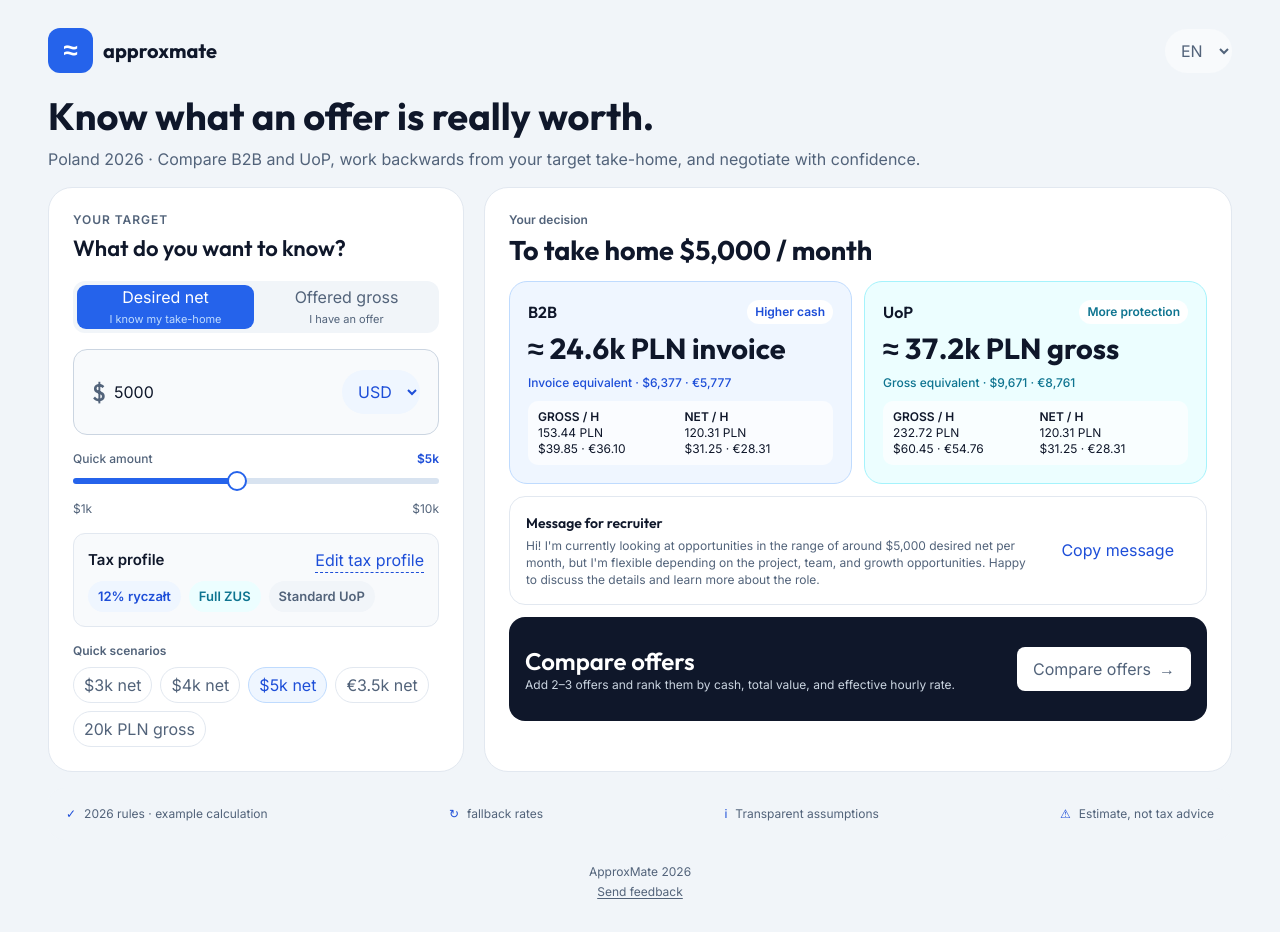
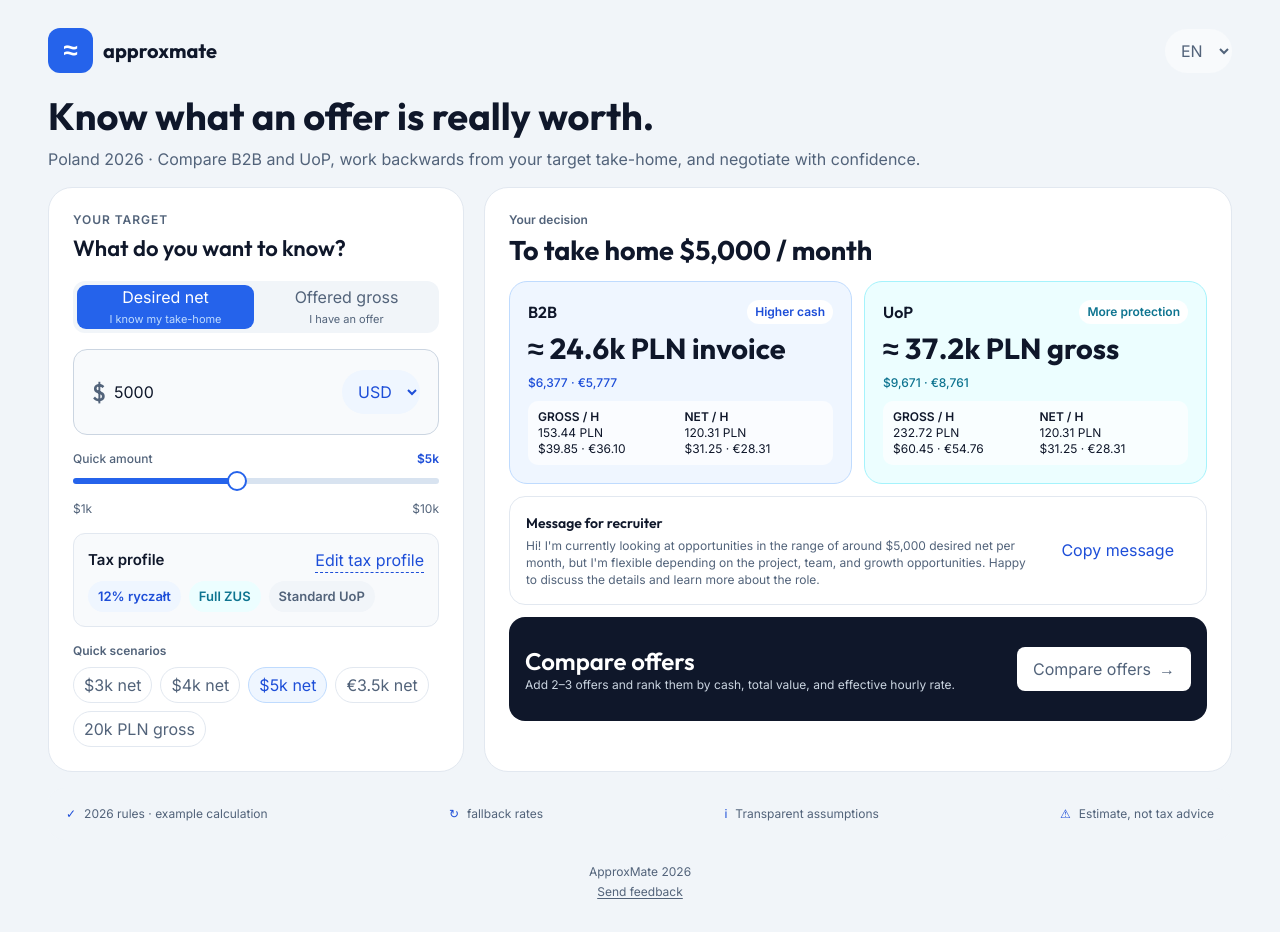
Before and after one commit to si13n/approx-mate, a React (Vite) app: page / in a window 1280 px wide. Built offline with nearby package versions, Linux system fonts and the light colour scheme; no server answers; the HTML template or start-up script is replaced by a standard one.

Commit message:
fix: remove duplicated take-home label from offer cards

```diff
--- a/src/components/calculator/OfferResultCard.tsx
+++ b/src/components/calculator/OfferResultCard.tsx
@@ -35,12 +35,6 @@ export function OfferResultCard({
         ? t.invoiceLabel
         : t.grossLabel.toLowerCase()
       : t.takeHomeLabel
-  const equivalentLabel =
-    inputType === "net"
-      ? isB2B
-        ? t.invoiceEquivalent
-        : t.grossEquivalent
-      : t.takeHome
   const conversions = (value: number, dec = 0) =>
     (["USD", "EUR"] as Currency[])
       .map((item) => fmt(fromPLN(value, item, rates), item, dec))
@@ -68,7 +62,7 @@ export function OfferResultCard({
         ≈ {plnCompact(headlinePLN)} {headlineSuffix}
       </p>
       <p className={`text-xs font-medium ${textTone}`}>
-        {equivalentLabel} · {conversions(headlinePLN)}
+        {conversions(headlinePLN)}
       </p>
       {inputType === "net" && (
         <div className="text-xs text-content-secondary tablet:hidden">
```
